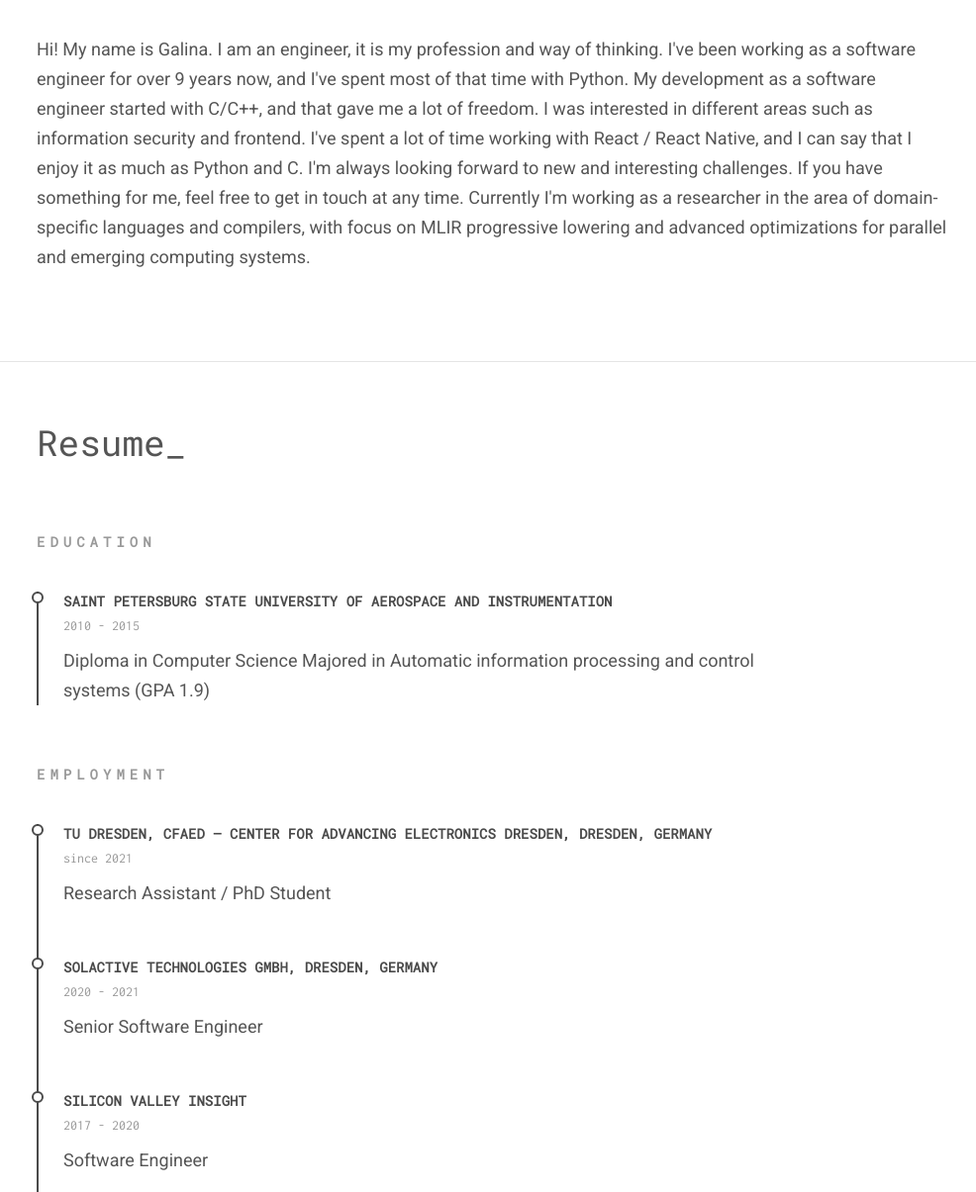
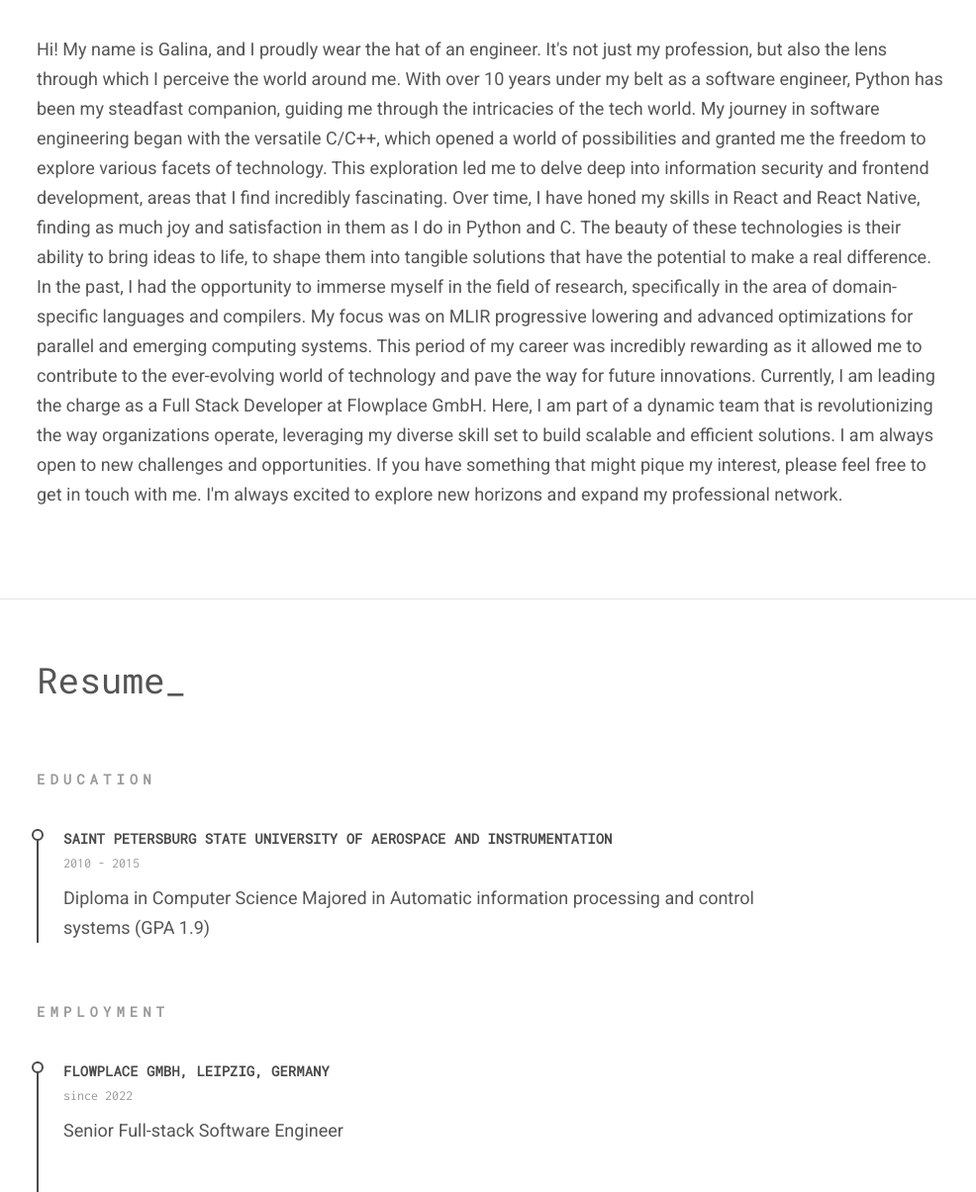
Before and after one commit to jee-key/jee-key.github.io, a website: page index.html in a window 1280 px wide. Shown: the part 627-1832 px from the top of the page at 99% size, without its empty margins (48-1034 px from the left). Drawn offline with Linux system fonts and the light colour scheme.

Commit message:
Update index.html

```diff
--- a/index.html
+++ b/index.html
@@ -67,7 +67,7 @@
           <div class="personal-profile__contacts">
             <dl class="contact-list contact-list__opacity-titles">
               <dt>Age:</dt>
-              <dd>32</dd>
+              <dd>34</dd>
               <dt>Email:</dt>
               <dd><a href="mailto:galinka@me.com">galinka@me.com</a></dd>
               <dt>Address:</dt>
@@ -91,10 +91,12 @@
       <div class="col-md-10">
         <h2 id="hello_header" class="section__title">Hi_</h2>
         <p class="section__description">
-          Hi! My name is Galina. I am an engineer, it is my profession and way of thinking.
-          I've been working as a software engineer for over 9 years now, and I've spent most of that time with Python. My development as a software engineer started with C/C++, and that gave me a lot of freedom. I was interested in different areas such as information security and frontend. I've spent a lot of time working with React / React Native, and I can say that I enjoy it as much as Python and C.
-          I'm always looking forward to new and interesting challenges. If you have something for me, feel free to get in touch at any time.
-          Currently I'm working as a researcher in the area of domain-specific languages and compilers, with focus on MLIR progressive lowering and advanced optimizations for parallel and emerging computing systems.
+          Hi! My name is Galina, and I proudly wear the hat of an engineer. It's not just my profession, but also the lens through which I perceive the world around me.
+          With over 10 years under my belt as a software engineer, Python has been my steadfast companion, guiding me through the intricacies of the tech world. My journey in software engineering began with the versatile C/C++, which opened a world of possibilities and granted me the freedom to explore various facets of technology. This exploration led me to delve deep into information security and frontend development, areas that I find incredibly fascinating.
+          Over time, I have honed my skills in React and React Native, finding as much joy and satisfaction in them as I do in Python and C. The beauty of these technologies is their ability to bring ideas to life, to shape them into tangible solutions that have the potential to make a real difference.
+          In the past, I had the opportunity to immerse myself in the field of research, specifically in the area of domain-specific languages and compilers. My focus was on MLIR progressive lowering and advanced optimizations for parallel and emerging computing systems. This period of my career was incredibly rewarding as it allowed me to contribute to the ever-evolving world of technology and pave the way for future innovations.
+          Currently, I am leading the charge as a Full Stack Developer at Flowplace GmbH. Here, I am part of a dynamic team that is revolutionizing the way organizations operate, leveraging my diverse skill set to build scalable and efficient solutions.
+          I am always open to new challenges and opportunities. If you have something that might pique my interest, please feel free to get in touch with me. I'm always excited to explore new horizons and expand my professional network.
           </p>
       </div>
     </div>
@@ -127,8 +129,15 @@
       <div class="col-md-8 section__resume resume-list">
         <h3 class="resume-list_title">employment</h3>
         <div class="resume-list__block">
+          <p class="resume-list__block-title">Flowplace GmbH, Leipzig, Germany</p>
+          <p class="resume-list__block-date">since 2022</p>
+          <p>
+            Senior Full-stack Software Engineer
+          </p>
+        </div>
+        <div class="resume-list__block">
           <p class="resume-list__block-title">TU Dresden, cfaed – Center for Advancing Electronics Dresden, Dresden, Germany</p>
-          <p class="resume-list__block-date">since 2021</p>
+          <p class="resume-list__block-date">2021-2022</p>
           <p>
             Research Assistant / PhD Student
           </p>
@@ -267,7 +276,7 @@
       </div>
     </div>
     </br>
-      <a href="assets/public/Kozyreva_CV_2021.pdf" class="section_btn site-btn"><img src="assets/img/img_btn_icon.png" alt="">Download CV (updated 04/2021)</a>
+      <a href="assets/public/Kozyreva_CV_2023.pdf" class="section_btn site-btn"><img src="assets/img/img_btn_icon.png" alt="">Download CV (updated 10/2023)</a>
 
   </section>
 <!--Resume-->
```
